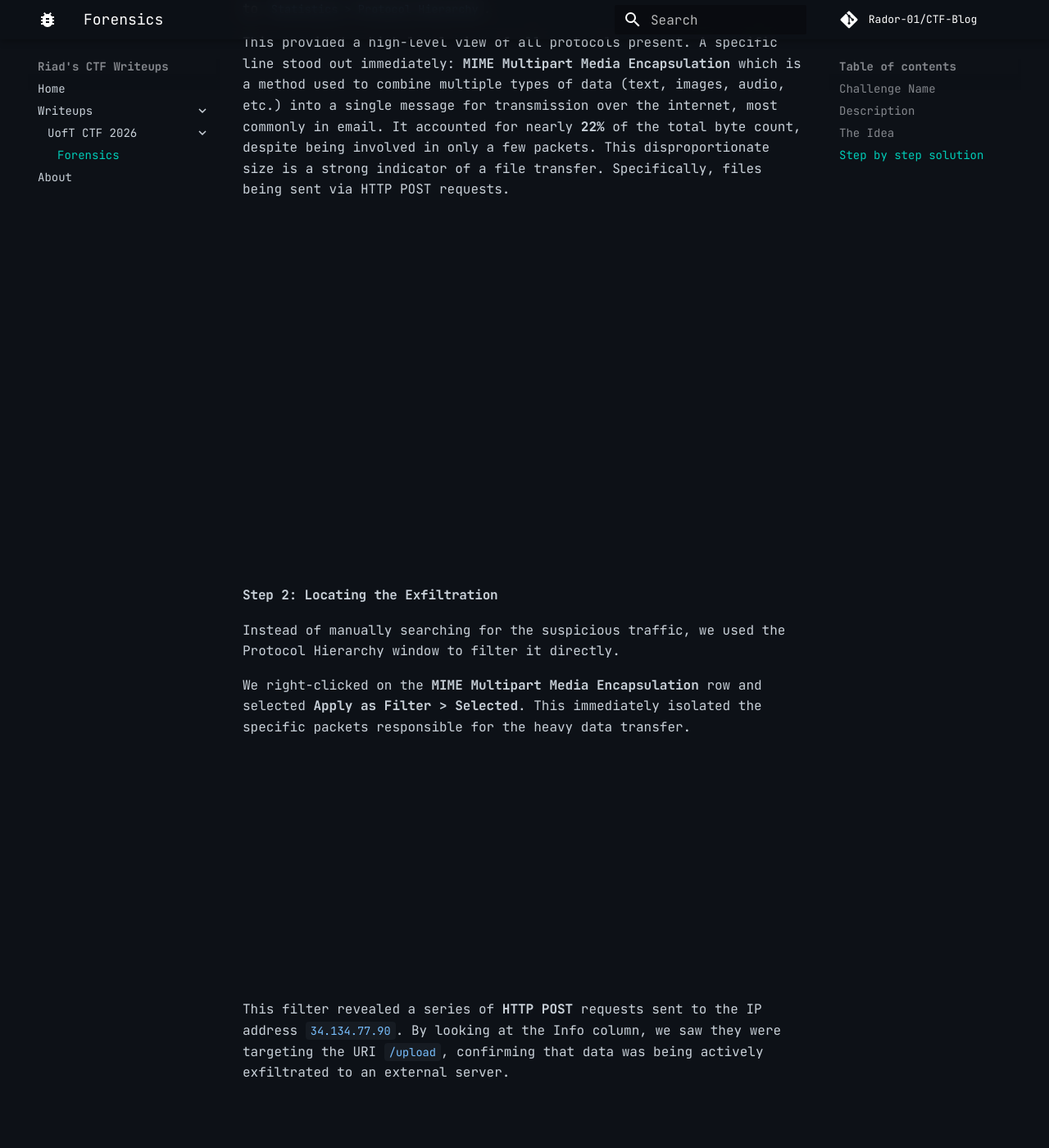
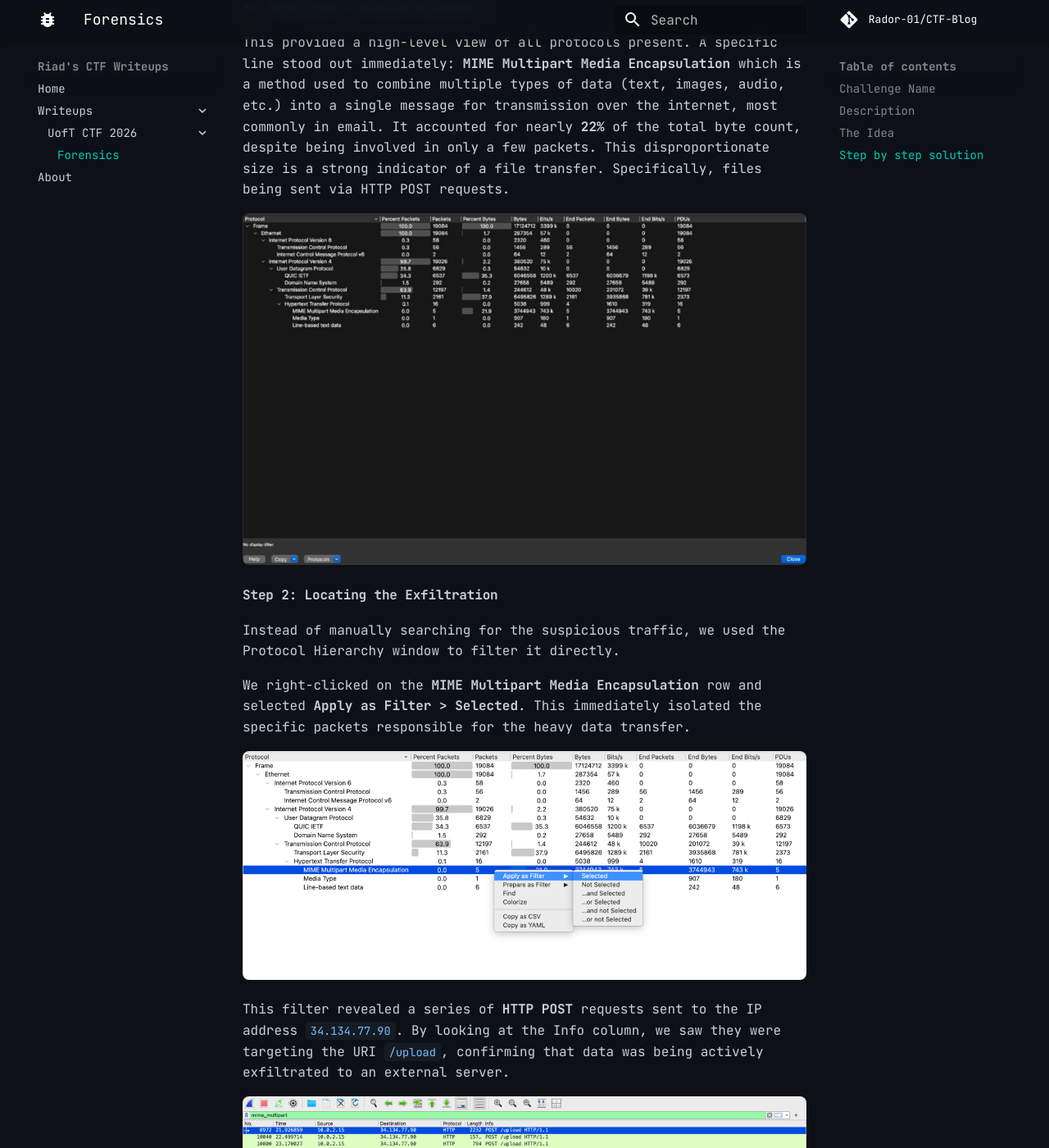
Before and after one commit to Rador-01/CTF-Blog, an MkDocs documentation site: the page built from docs/writeups/UofTCTF2026/WriteUp_Team K&K Network Forensics Challenge.md, in a window 1280 px wide and 1400 px high, scrolled down 1003 px. Shown: the whole window at 82% size. Built offline with MkDocs 1.6.1 and Material for MkDocs 9.7.7, drawn with Linux system fonts in a browser that asks for light colours; comment, search, counter and statistics services are not loaded.

Commit message:
Fix: images were invisible due to opacity:0 CSS

```diff
--- a/docs/stylesheets/extra.css
+++ b/docs/stylesheets/extra.css
@@ -104,13 +104,3 @@ code:not([class*="language-"]) {
 .md-content img {
   border-radius: 8px;
 }
-
-/* Lazy load images with fade-in */
-.md-content img[loading="lazy"] {
-  opacity: 0;
-  transition: opacity 0.3s ease;
-}
-
-.md-content img[loading="lazy"].loaded {
-  opacity: 1;
-}
```
